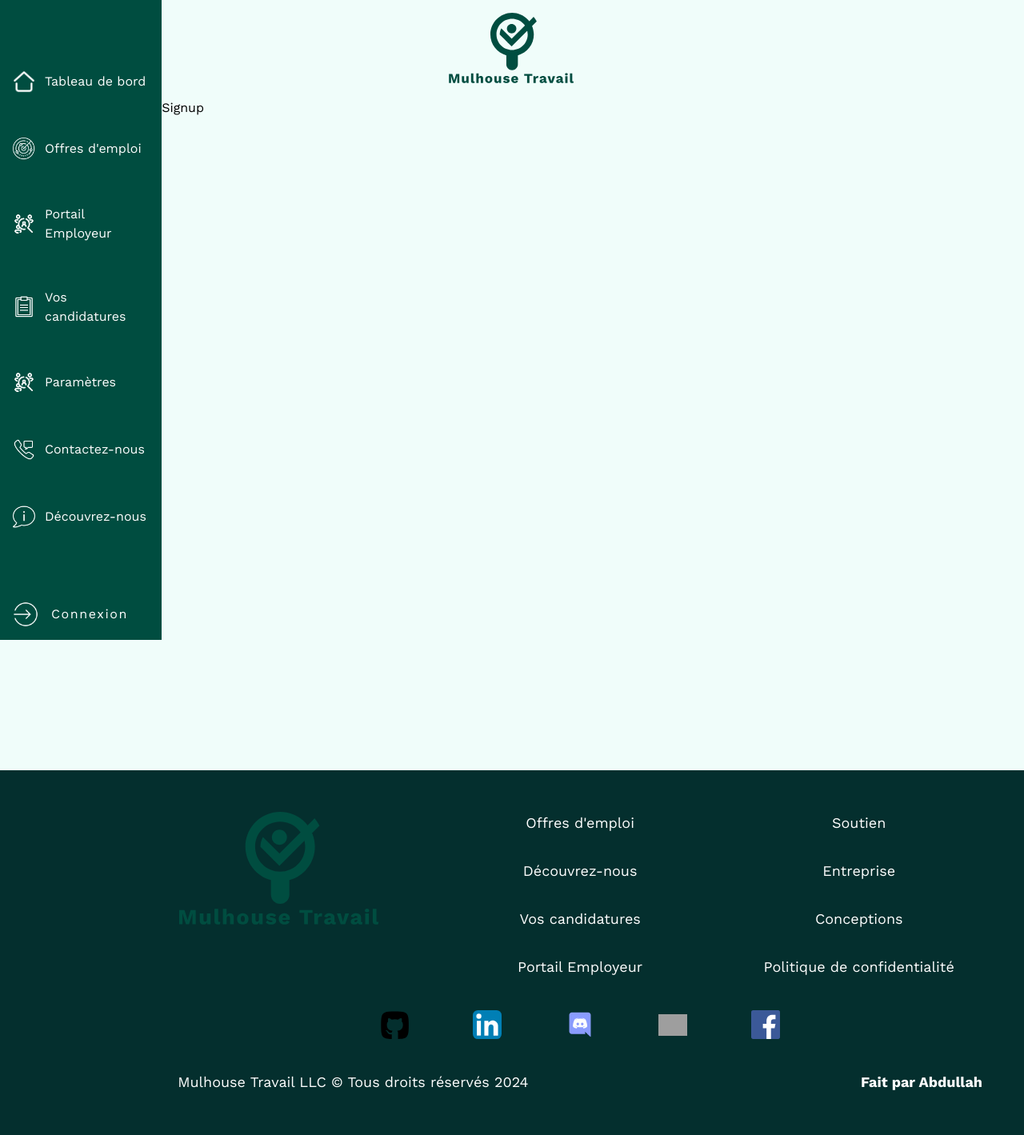
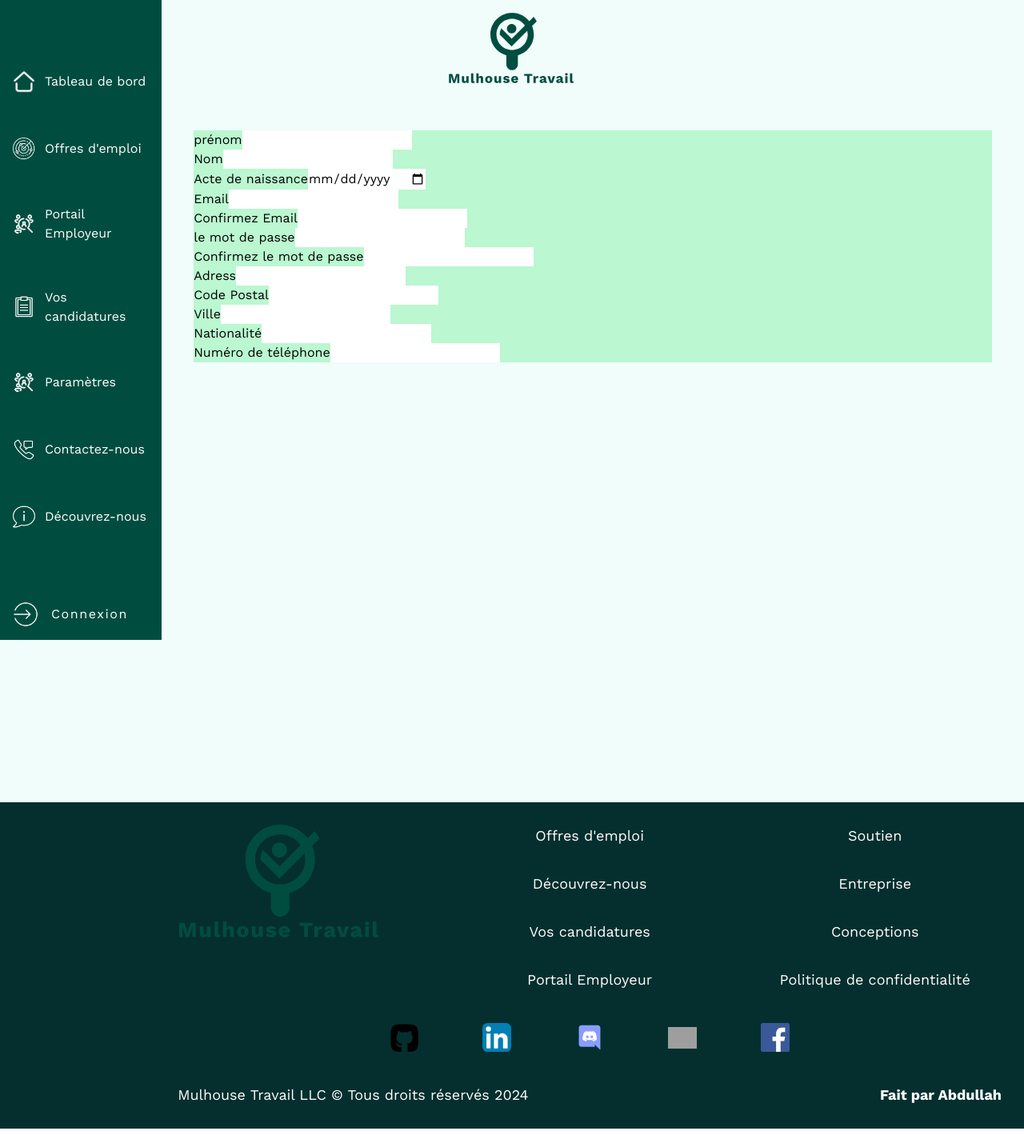
Before and after one commit to AbdullahPro2/Mulhouse-Travail, a React (Vite) app: page /signup in a window 1280 px wide. Shown: the whole page at 80% size. Built offline with nearby package versions, Linux system fonts and the light colour scheme; grey boxes are pictures that could not be loaded.

Commit message:
user authentication started

```diff
--- a/src/components/footer/Footer.jsx
+++ b/src/components/footer/Footer.jsx
@@ -10,7 +10,7 @@ import { Link } from 'react-router-dom';
 function Footer() {
   return (
     <footer
-      className="mt-10 flex flex-col items-center  justify-center  bg-teal-950 p-8 text-sm text-white md:grid md:grid-cols-3 md:grid-rows-[1fr_auto_auto] md:text-base lg:pl-[200px] xl:pl-[15.8%]
+      className="mt-10 flex flex-col items-center justify-center  bg-teal-950  p-2 text-sm text-white sm:text-base md:grid md:grid-cols-3 md:grid-rows-[1fr_auto_auto] md:text-base lg:pl-[200px] xl:pl-[15.8%]
  xl:text-lg    "
     >
       <div className="mb-4 flex flex-col   md:mb-0 md:h-full md:p-5 ">
@@ -18,7 +18,7 @@ function Footer() {
           <img src={Logo} alt="Logo" className="w-40   lg:w-64 " />
         </Link>
       </div>
-      <div className=" mb-4 flex w-full list-none items-center justify-center gap-2 text-xs md:mb-0    md:h-full md:w-full md:flex-col md:gap-8 md:p-5 md:text-base lg:text-lg ">
+      <div className=" mb-4 flex w-full list-none flex-wrap items-center justify-center gap-3 text-xs sm:text-sm md:mb-0 md:h-full md:w-full md:flex-col md:gap-8 md:p-5 md:text-base lg:text-lg ">
         <Link to="/jobs">
           <li className="cursor-pointer">Offres d'emploi</li>
         </Link>
@@ -32,7 +32,7 @@ function Footer() {
           <li className="cursor-pointer">Portail Employeur</li>
         </Link>
       </div>
-      <ul className="mb-4 flex w-max gap-2 text-xs md:mb-0 md:h-full md:w-full md:flex-col md:items-center md:gap-8 md:p-5 md:text-center md:text-base lg:text-lg ">
+      <ul className=" mb-4 mt-4 flex w-full list-none flex-wrap items-center justify-center gap-3 text-xs sm:mt-0 sm:text-sm md:mb-0 md:h-full md:w-full md:flex-col md:gap-8 md:p-5 md:text-base lg:text-lg ">
         <li className=" cursor-pointer md:w-max">Soutien</li>
         <li className=" cursor-pointer md:w-max">Entreprise</li>
         <li className=" cursor-pointer md:w-max">Conceptions</li>
@@ -41,7 +41,7 @@ function Footer() {
         </li>
       </ul>
 
-      <div className="col-span-3 mb-4 flex items-center justify-center  gap-8    md:mb-0 md:gap-20 md:p-5 ">
+      <div className="col-span-3 mb-4 mt-5 flex items-center justify-center gap-8  sm:mt-0    md:mb-0 md:gap-20 md:p-5 ">
         <a
           href="https://github.com/AbdullahPro2"
           target="_blank"
--- /dev/null
+++ b/src/features/authentication/FormRow.jsx
@@ -0,0 +1,13 @@
+import React from 'react';
+
+function FormRow({ label, error, children }) {
+  return (
+    <div>
+      {label && <label htmlFor={children.props.id}>{label}</label>}
+      {children}
+      {error && <p>Error Component</p>}
+    </div>
+  );
+}
+
+export default FormRow;
--- a/src/features/authentication/Signup.jsx
+++ b/src/features/authentication/Signup.jsx
@@ -1,7 +1,49 @@
 import React from 'react';
+import FormRow from './FormRow';
 
 function Signup() {
-  return <div>Signup</div>;
+  return (
+    <div className="m-10 bg-green-200 ">
+      <form>
+        <FormRow label="prénom">
+          <input type="text" id="prenom" />
+        </FormRow>
+        <FormRow label="Nom">
+          <input type="text" id="nom" />
+        </FormRow>
+        <FormRow label="Acte de naissance">
+          <input type="date" id="naissance" />
+        </FormRow>
+        <FormRow label="Email">
+          <input type="email" id="email" />
+        </FormRow>
+        <FormRow label="Confirmez Email">
+          <input type="email" id="confirmEmail" />
+        </FormRow>
+        <FormRow label="le mot de passe">
+          <input type="password" id="password" />
+        </FormRow>
+        <FormRow label="Confirmez le mot de passe">
+          <input type="password" id="confirmPassword" />
+        </FormRow>
+        <FormRow label="Adress">
+          <input type="text" id="adress" />
+        </FormRow>
+        <FormRow label="Code Postal">
+          <input type="number" id="postal" />
+        </FormRow>
+        <FormRow label="Ville">
+          <input type="text" id="ville" />
+        </FormRow>
+        <FormRow label="Nationalité">
+          <input type="text" id="nationality" />
+        </FormRow>
+        <FormRow label="Numéro de téléphone">
+          <input type="tel" id="phoneNumber" />
+        </FormRow>
+      </form>
+    </div>
+  );
 }
 
 export default Signup;
```
